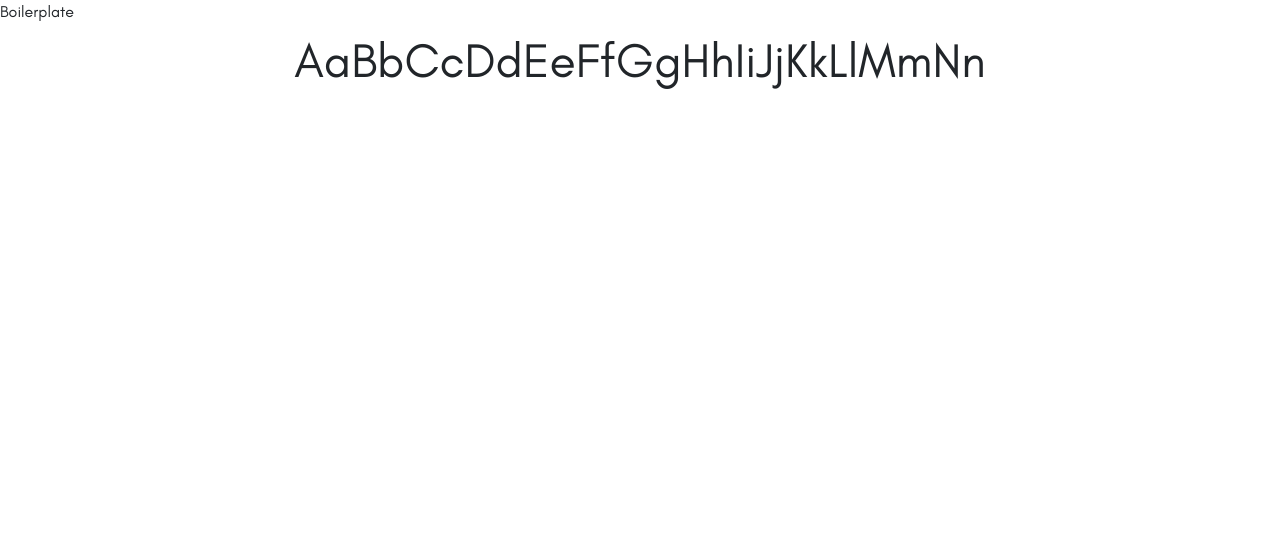
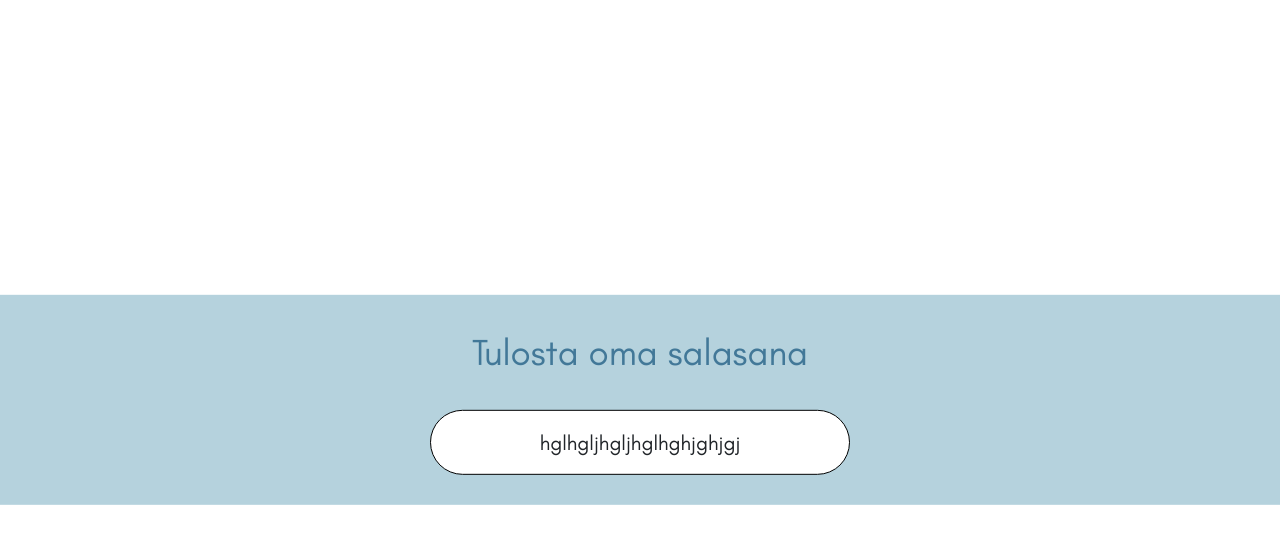
Before and after one commit to mrkco/salasanagen, a plain HTML site: page index.html in a window 1280 px wide. Drawn offline with nearby package versions, Linux system fonts and the light colour scheme.

Commit message:
Created a layout for passwordgen

```diff
--- a/index.html
+++ b/index.html
@@ -17,15 +17,18 @@
     <link href="css/all.css" rel="stylesheet">
 
     <!--STYLESHEET-->
-    <link href="stylesheet.css" rel="stylesheet" type="text/css"
+    <link href="stylesheet.css" rel="stylesheet" type="text/css">
 
 
-    <title>Boilerplate</title>
+    <title>Salasanageneraattori</title>
 </head>
 <body>
 
 <div class="container">
-    <div class="H1">AaBbCcDdEeFfGgHhIiJjKkLlMmNn</div>
+    <div class="content">
+        <div class="title">Tulosta oma salasana</div>
+        <div class="password">hglhgljhgljhglhghjghjgj</div>
+    </div>
 </div>
 
 </body>
--- a/stylesheet.css
+++ b/stylesheet.css
@@ -1,15 +1,45 @@
 
-        body {
-            font-family: "Glacial Indifference", sans-serif;
-        }
-
-        .H1 {
-            font-size: 3rem;
-            text-align: center;
+/*before and after because of some browsers*/
+        *, *:before, *:after{
+            box-sizing:border-box ;
+            margin: 0;
+            padding: 0;
         }
 
         .container {
-            width: 800px;
-            margin-left: calc((100% - 800px) / 2);
-            margin-right: calc((100% - 800px) / 2);
+            display: flex;
+            max-width: 100%;
+            position: fixed;/*always together with top and because
+            we want to fix the element in to the page section*/
+            top: 50%;
+            left: 0;
+            background-color: #b5d2dd;
+            transform: translate(0%,-50%);/*no need for left, but top needs
+            to find right position*/
+            justify-content: center;
+
         }
+        .content {
+            display: flex;
+            width: 600px;
+            flex-direction: column;
+            align-items: center;
+            padding: 30px 0 30px 0;
+        }
+        .title {
+            font-family: "Glacial Indifference", sans-serif;
+            font-size: 2.3rem;
+            color: #427898;
+            text-align: center;
+            margin-bottom: 30px;
+        }
+        .password{
+            background-color: white;
+            padding: 16px 8px;
+            font-family: "Glacial Indifference", sans-serif;
+            width: 70%;
+            border: 1px solid black;
+            text-align: center;
+            font-size: 1.3rem;
+            border-radius: 35px;/*button edge rounding*/
+        }
```
